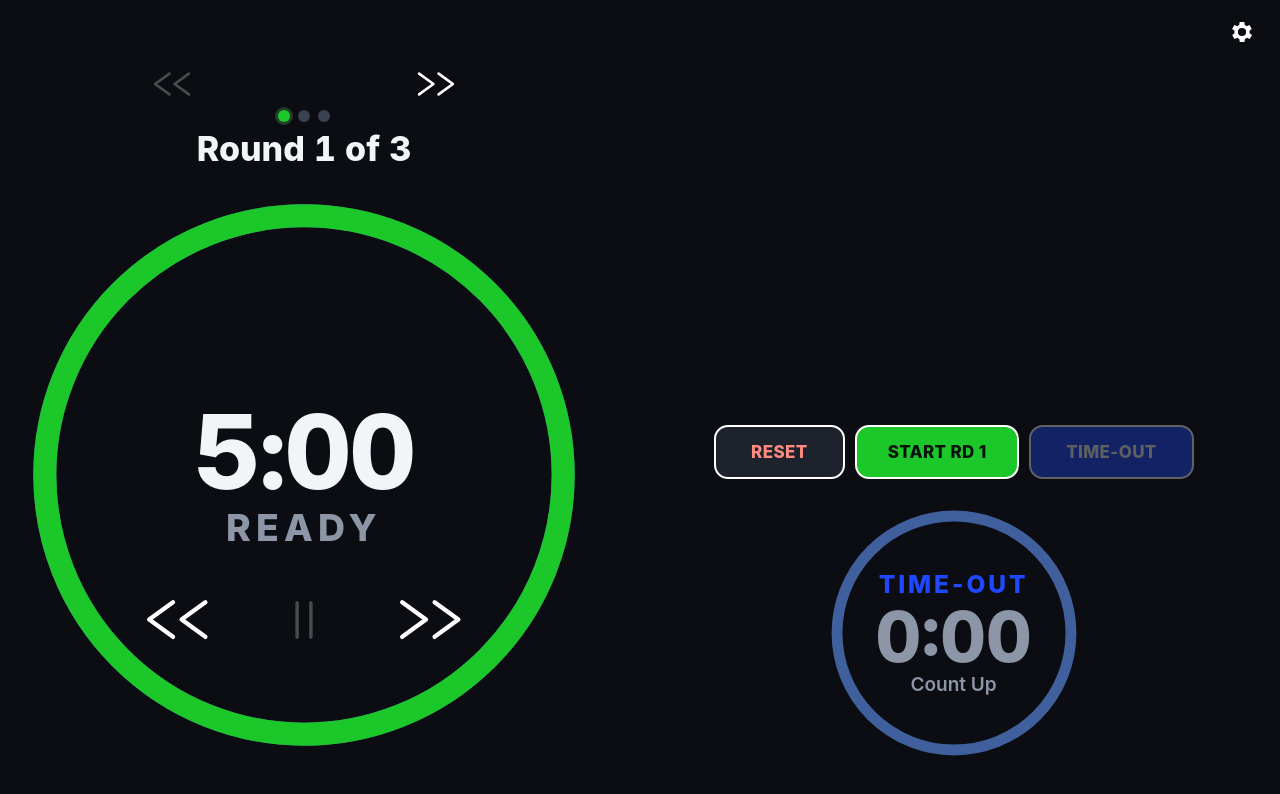
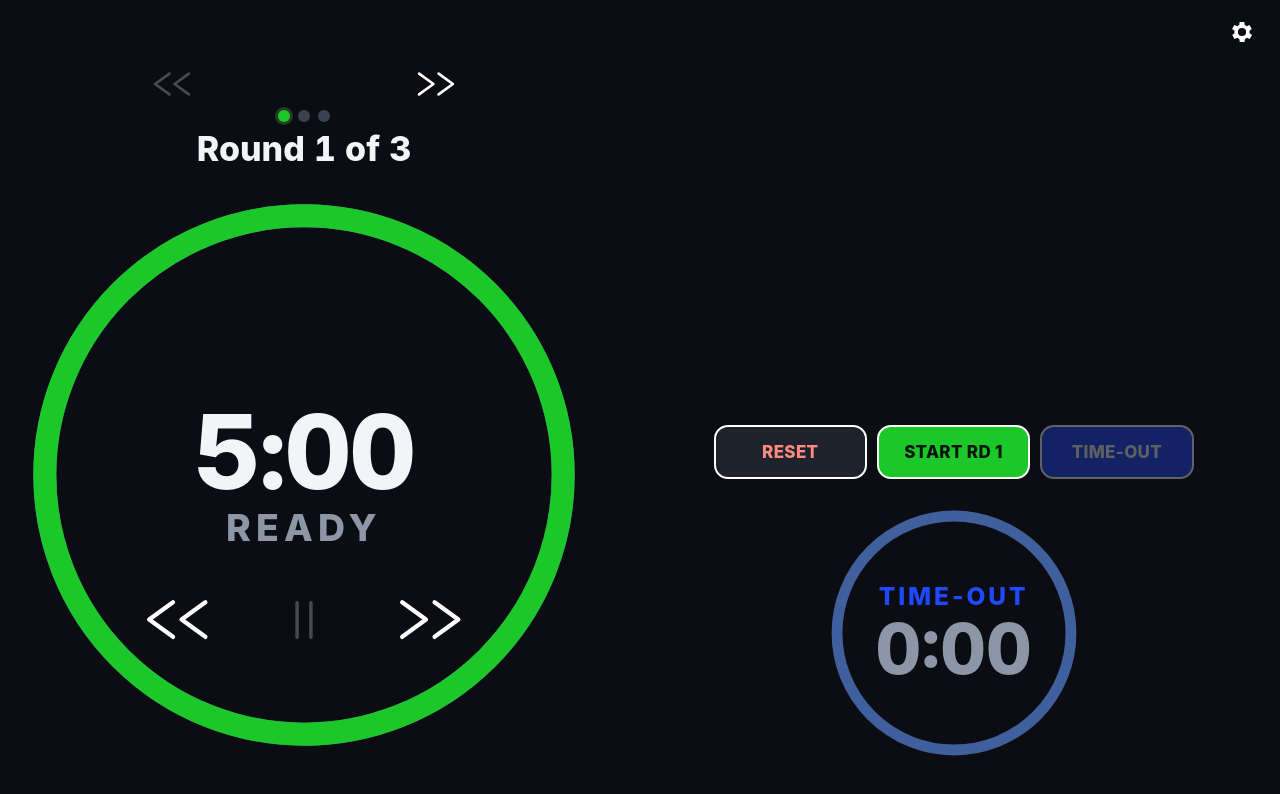
Before and after one commit to tsupnet/mma-timekeeper, a plain HTML site: page index.html in a window 1280 px wide. Drawn offline with Linux system fonts and the light colour scheme.

Commit message:
what so ever

```diff
--- a/style.css
+++ b/style.css
@@ -173,7 +173,7 @@ button { font: inherit; color: inherit; }
 .sub-time.idle { color: var(--muted); }
 .sub-label.active { color: var(--sub-label-active-color); } /* CHANGED Oct 5: white while time-out runs (red warning below still wins) */
 .sub-time.warn, .sub-label.warn { color: var(--warn); }
-.sub-mode { font-size: calc(var(--sub-size) * var(--sub-mode-size)); color: var(--muted); font-weight: 600; }
+.sub-mode { display: none; font-size: calc(var(--sub-size) * var(--sub-mode-size)); color: var(--muted); font-weight: 600; } /* CHANGED Oct 5: "Count Up / Count Down" hidden. Delete "display: none;" to show it again */
 
 /* flashing warning (can be switched off per alert in Settings) */
 .flash { animation: flash 1s steps(2, jump-none) infinite; }
@@ -182,7 +182,8 @@ button { font: inherit; color: inherit; }
 
 /* ---------- buttons ---------- */
 /* CHANGED Oct 5: 3 buttons now (Adjust removed), centered */
-.controls { display: grid; grid-template-columns: 1fr 1.25fr 1.25fr; gap: 10px; width: min(100%, 480px); justify-self: center; }
+/* CHANGED Oct 5 (2): all 3 buttons the same width, so the middle (Start) button sits exactly centered over the time-out clock */
+.controls { display: grid; grid-template-columns: repeat(3, 1fr); gap: 10px; width: min(100%, 480px); justify-self: center; }
 .btn {
   border: 1px solid var(--line); background: var(--panel-2); border-radius: 14px;
   min-height: 56px; padding: 10px 14px; font-weight: var(--weight-label); font-size: var(--button-text-size); letter-spacing: .06em;
```
Also changed, not shown: 1 other file.
